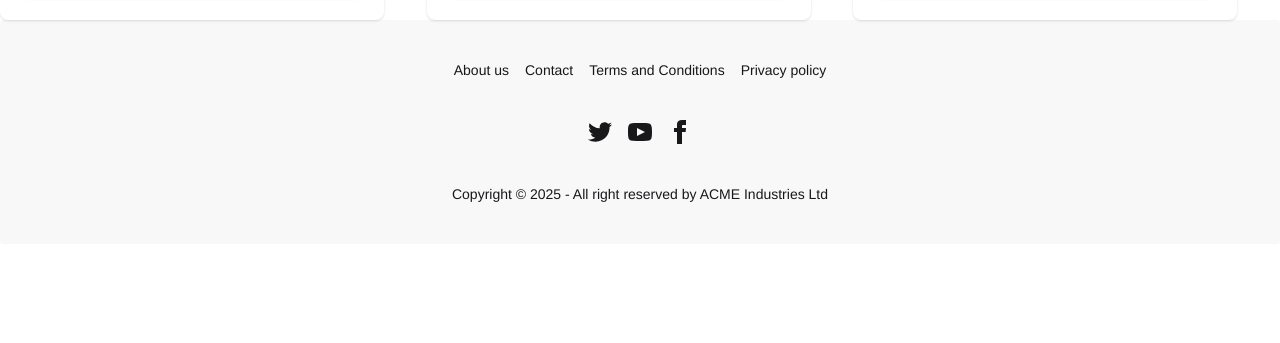
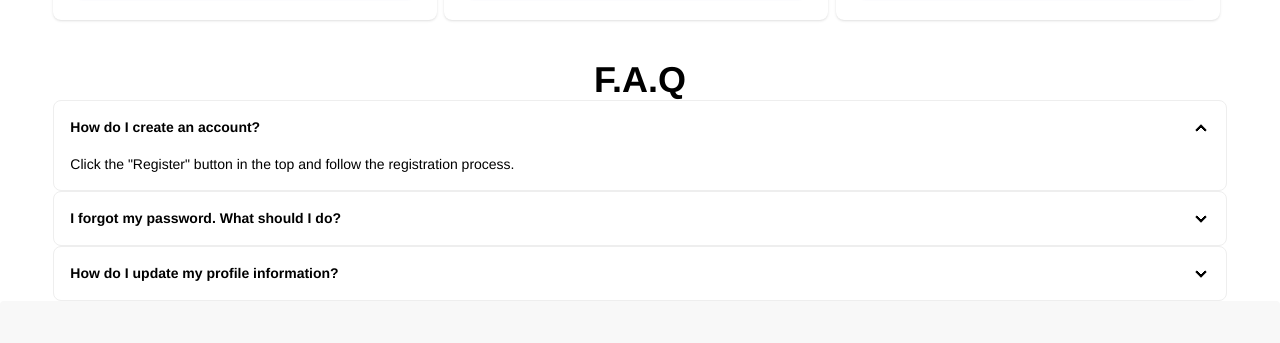
Before and after one commit to arifulmit17/subscription-box, a React (Vite) app: page / in a window 1280 px wide. Shown: the part 1853-2196 px from the top of the page. Before the commit the page ends 2097 px from the top, so only its background shows below. Built offline with nearby package versions, Linux system fonts and the light colour scheme; no server answers.

Commit message:
added faq section

```diff
--- a/src/pages/Home.jsx
+++ b/src/pages/Home.jsx
@@ -8,7 +8,7 @@ import hbo from '../assets/hbo.png'
 import Tsports from '../assets/TSports.png'
 import Youtube from '../assets/youtube.jpg'
 
-import  { useRef, useState } from "react";
+
 // Import Swiper React components
 import { Swiper, SwiperSlide } from "swiper/react";
 
@@ -57,7 +57,7 @@ const Home = () => {
         </SwiperSlide>
       </Swiper>
             </div>
-            <div className='grid grid-cols-1 md:grid-cols-2 lg:grid-cols-3'>
+            <div className='w-11/12 mx-auto grid grid-cols-1 md:grid-cols-2 lg:grid-cols-3'>
             <Suspense fallback={<span className="loading loading-dots loading-xl"></span>}>
             {
                 data.map(item=><Item key={item.id} item={item}></Item> )
@@ -65,6 +65,28 @@ const Home = () => {
             </Suspense>
 
         </div>
+        <div>
+            <section className='w-11/12 mt-10 mx-auto '>
+                <h1 className='text-center text-4xl font-bold'>F.A.Q</h1>
+                <div>
+                <div className="collapse collapse-arrow bg-base-100 border border-base-300">
+  <input type="radio" name="my-accordion-2" defaultChecked />
+  <div className="collapse-title font-semibold">How do I create an account?</div>
+  <div className="collapse-content text-sm">Click the "Register" button in the top  and follow the registration process.</div>
+</div>
+<div className="collapse collapse-arrow bg-base-100 border border-base-300">
+  <input type="radio" name="my-accordion-2" />
+  <div className="collapse-title font-semibold">I forgot my password. What should I do?</div>
+  <div className="collapse-content text-sm">Click on "Forgot Password" on the login page and follow the instructions sent to your email.</div>
+</div>
+<div className="collapse collapse-arrow bg-base-100 border border-base-300">
+  <input type="radio" name="my-accordion-2" />
+  <div className="collapse-title font-semibold">How do I update my profile information?</div>
+  <div className="collapse-content text-sm">Go to profile page and give new information and click update to make changes.</div>
+</div>
+                </div>
+            </section>
+        </div>
         </div>
 
     );
--- a/src/pages/UserProfile.jsx
+++ b/src/pages/UserProfile.jsx
@@ -2,13 +2,35 @@ import React, { use } from 'react';
 import { AuthContext } from '../Contexts/AuthContext';
 
 const UserProfile = () => {
-    const {user}=use(AuthContext)
+    const {user,setUser,updateUser}=use(AuthContext)
+    const handleUpdate=e=>{
+        e.preventDefault();
+        const name=e.target.name.value;
+        const photo=e.target.photo.value;
+        console.log(name,photo);
+        updateUser({displayName: name, photoURL : photo}).then(()=>{
+            setUser({...user,displayName: name, photoURL : photo})
+          }).catch(error=>{
+            console.log(error);
+            setUser(user)
+          })
+    }
     return (
-        <div className='flex'>
+        <div className='flex gap-20'>
             <img src={user.photoURL} alt="" />
             <div>
             <h1>User name: {user.displayName}</h1>
             <h1>Email : {user.email}</h1>
+            </div>
+            <div className='flex flex-col gap-5'>
+                <h1>Update user profile name and picture</h1>
+                <form onSubmit={handleUpdate}>
+                <input className='bg-white m-3 p-3 rounded-2xl'  type="text" placeholder='Username' name='name' />
+                <br />
+                <input className='bg-white m-3 p-3 rounded-2xl'  type="url" placeholder='PhotoUrl' name='photo' />
+                <br />
+                <button className='btn m-3 btn-primary' type='submit'>Update</button>
+                </form>
             </div>
 
 
```
